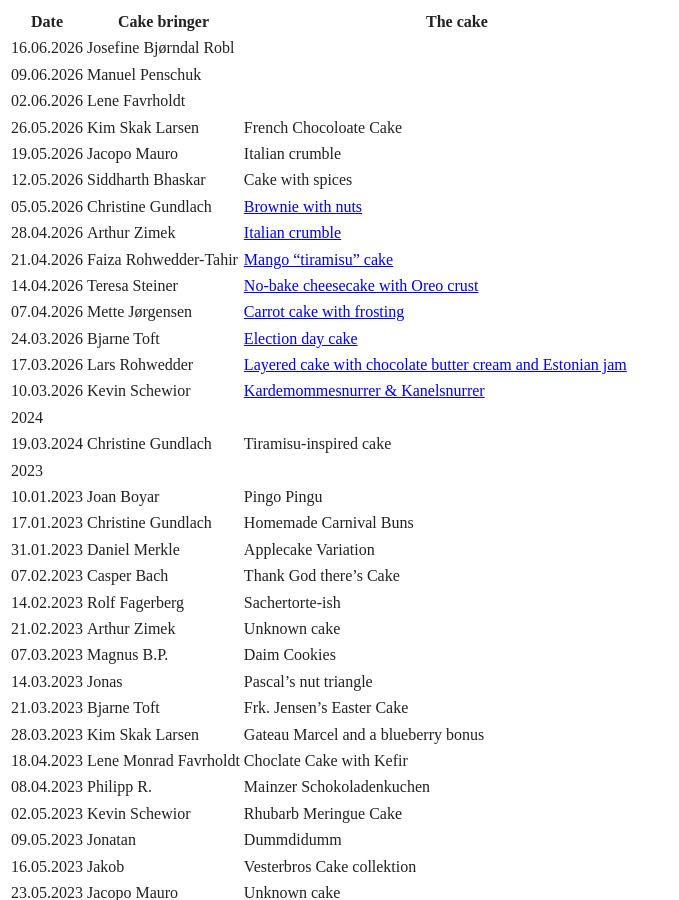
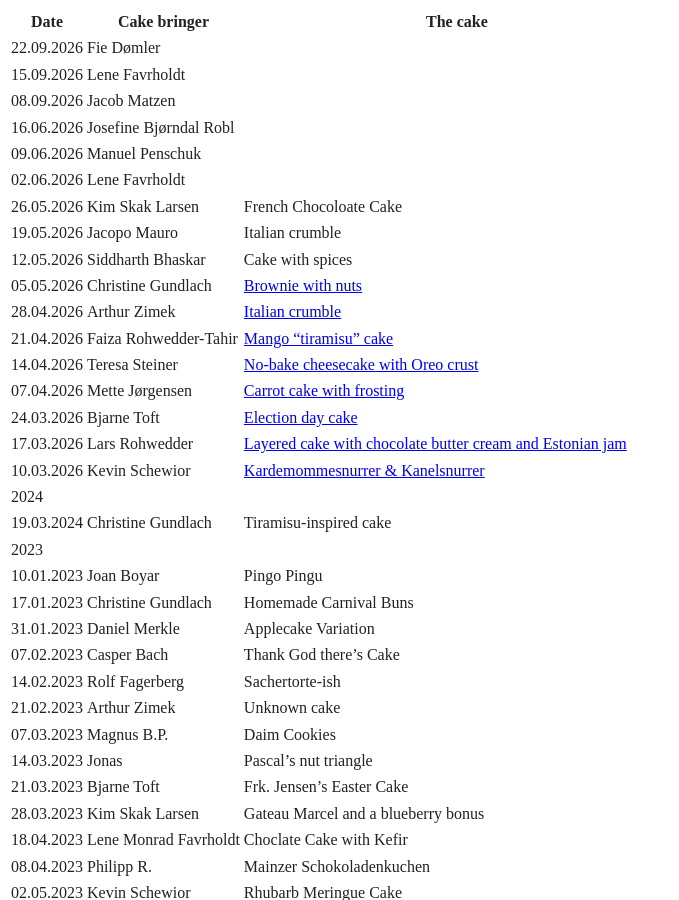
Before and after one commit to larsrohwedder/larsrohwedder.github.io, a Jekyll site: the page built from cakeclub/history.md, in a window 1280 px wide and 900 px high. Shown: the whole window, without its empty margins (0-679 px from the left). Built offline with Jekyll 4.4.1, drawn with Linux system fonts in a browser that asks for light colours; our own code applies the rules of GitHub Pages for plain Markdown files.

Commit message:
Update history.md

```diff
--- a/cakeclub/history.md
+++ b/cakeclub/history.md
@@ -1,6 +1,9 @@
 {: .table .table-striped}
 | Date       | Cake bringer          | The cake            |
 | ---------- | --------------------- | ------------------- |
+| 22.09.2026 | Fie Dømler            | |
+| 15.09.2026 | Lene Favrholdt        | |
+| 08.09.2026 | Jacob Matzen          | |
 | 16.06.2026 | Josefine Bjørndal Robl| |
 | 09.06.2026 | Manuel Penschuk       | |
 | 02.06.2026 | Lene Favrholdt        | |
```
